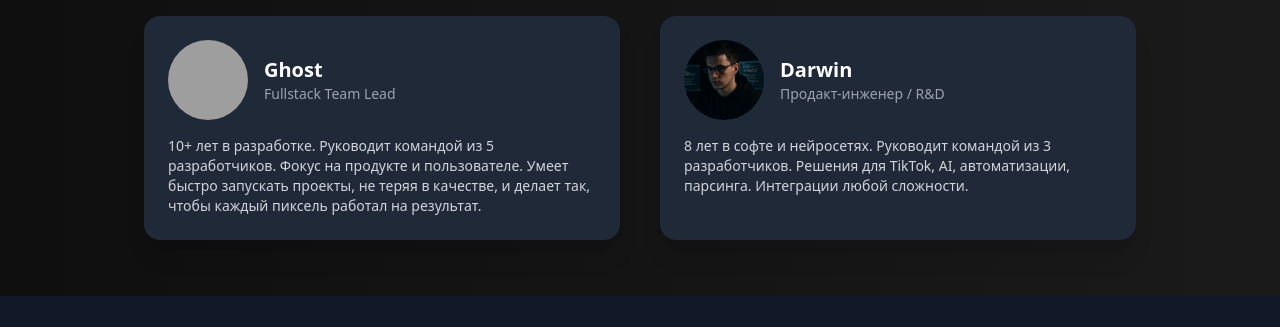
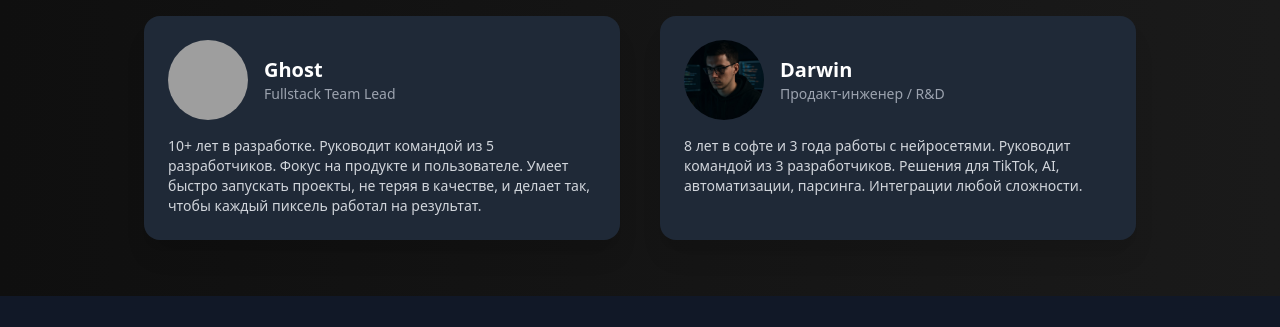
Before and after one commit to govvverment/LeadBoost, a plain HTML site: page index.html in a window 1280 px wide. Shown: the part 292-619 px from the top of the page. Drawn offline with nearby package versions, Linux system fonts and the light colour scheme; grey boxes are pictures that could not be loaded.

Commit message:
Update index.html

```diff
--- a/index.html
+++ b/index.html
@@ -69,7 +69,7 @@
           </div>
         </div>
         <p class="mt-4 text-gray-300 text-sm">
-          8 лет в софте и нейросетях. Руководит командой из 3 разработчиков. Решения для TikTok, AI, автоматизации, парсинга. Интеграции любой сложности.
+          8 лет в софте и 3 года работы с нейросетями. Руководит командой из 3 разработчиков. Решения для TikTok, AI, автоматизации, парсинга. Интеграции любой сложности.
         </p>
       </div>
     </div>
```
